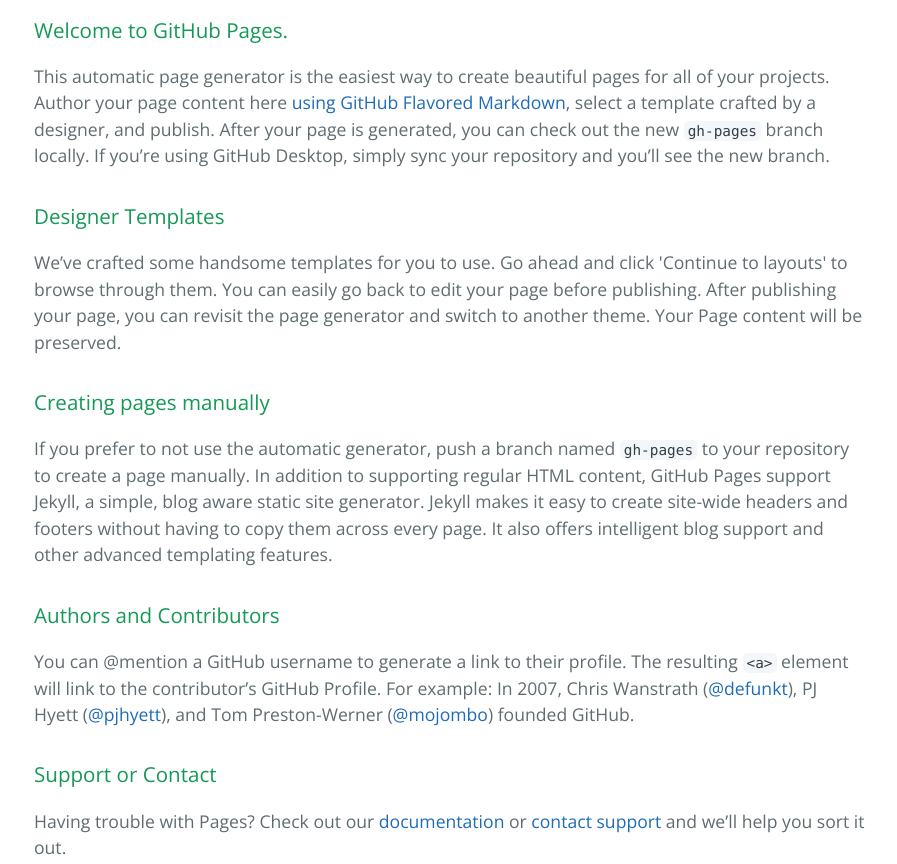
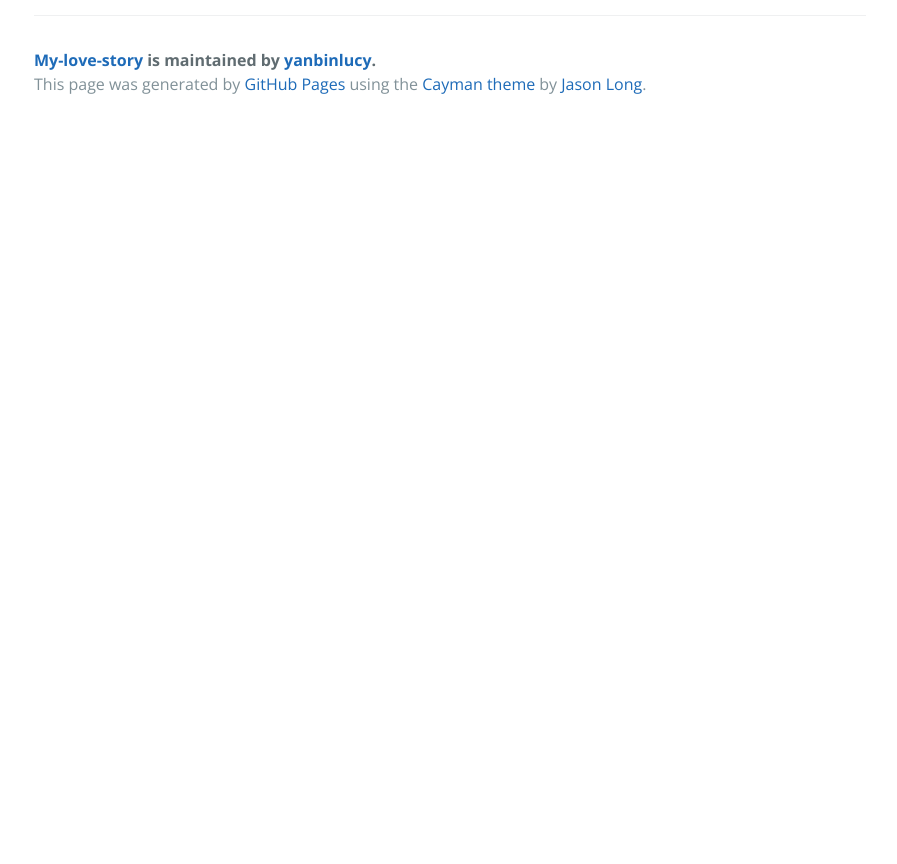
Before and after one commit to yanbinlucy/My-love-story, a plain HTML site: page index.html in a window 1280 px wide. Shown: the part 400-1264 px from the top of the page, without its empty margins (190-1087 px from the left). After the commit the page ends 800 px from the top, so only its background shows below. Drawn offline with nearby package versions, Linux system fonts and the light colour scheme.

```diff
--- a/index.html
+++ b/index.html
@@ -19,30 +19,7 @@
     </section>
 
     <section class="main-content">
-      <h3>
-<a id="welcome-to-github-pages" class="anchor" href="#welcome-to-github-pages" aria-hidden="true"><span aria-hidden="true" class="octicon octicon-link"></span></a>Welcome to GitHub Pages.</h3>
 
-<p>This automatic page generator is the easiest way to create beautiful pages for all of your projects. Author your page content here <a href="https://guides.github.com/features/mastering-markdown/">using GitHub Flavored Markdown</a>, select a template crafted by a designer, and publish. After your page is generated, you can check out the new <code>gh-pages</code> branch locally. If you’re using GitHub Desktop, simply sync your repository and you’ll see the new branch.</p>
-
-<h3>
-<a id="designer-templates" class="anchor" href="#designer-templates" aria-hidden="true"><span aria-hidden="true" class="octicon octicon-link"></span></a>Designer Templates</h3>
-
-<p>We’ve crafted some handsome templates for you to use. Go ahead and click 'Continue to layouts' to browse through them. You can easily go back to edit your page before publishing. After publishing your page, you can revisit the page generator and switch to another theme. Your Page content will be preserved.</p>
-
-<h3>
-<a id="creating-pages-manually" class="anchor" href="#creating-pages-manually" aria-hidden="true"><span aria-hidden="true" class="octicon octicon-link"></span></a>Creating pages manually</h3>
-
-<p>If you prefer to not use the automatic generator, push a branch named <code>gh-pages</code> to your repository to create a page manually. In addition to supporting regular HTML content, GitHub Pages support Jekyll, a simple, blog aware static site generator. Jekyll makes it easy to create site-wide headers and footers without having to copy them across every page. It also offers intelligent blog support and other advanced templating features.</p>
-
-<h3>
-<a id="authors-and-contributors" class="anchor" href="#authors-and-contributors" aria-hidden="true"><span aria-hidden="true" class="octicon octicon-link"></span></a>Authors and Contributors</h3>
-
-<p>You can @mention a GitHub username to generate a link to their profile. The resulting <code>&lt;a&gt;</code> element will link to the contributor’s GitHub Profile. For example: In 2007, Chris Wanstrath (<a href="https://github.com/defunkt" class="user-mention">@defunkt</a>), PJ Hyett (<a href="https://github.com/pjhyett" class="user-mention">@pjhyett</a>), and Tom Preston-Werner (<a href="https://github.com/mojombo" class="user-mention">@mojombo</a>) founded GitHub.</p>
-
-<h3>
-<a id="support-or-contact" class="anchor" href="#support-or-contact" aria-hidden="true"><span aria-hidden="true" class="octicon octicon-link"></span></a>Support or Contact</h3>
-
-<p>Having trouble with Pages? Check out our <a href="https://help.github.com/pages">documentation</a> or <a href="https://github.com/contact">contact support</a> and we’ll help you sort it out.</p>
 
       <footer class="site-footer">
         <span class="site-footer-owner"><a href="https://github.com/yanbinlucy/My-love-story">My-love-story</a> is maintained by <a href="https://github.com/yanbinlucy">yanbinlucy</a>.</span>
```
Also changed, not shown: params.json (+1 -1 lines).
